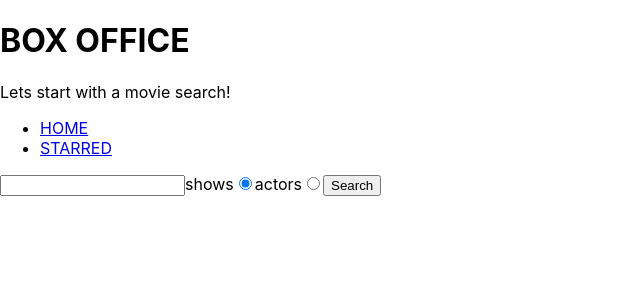
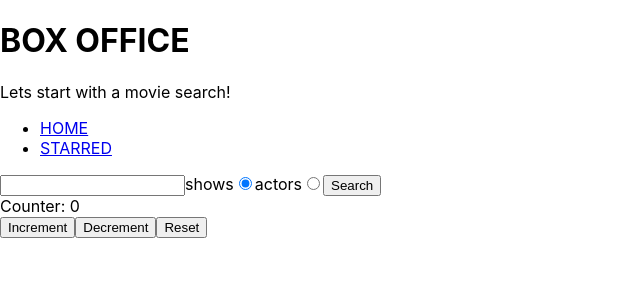
Before and after one commit to TanviNaik13/box-office, a React (Create React App) app: page / in a window 1280 px wide. Shown: the top 300 px of the page, without its empty margins (0-640 px from the left). Built offline with nearby package versions, Linux system fonts and the light colour scheme.

Commit message:
created usePersistedReducer to sync state and local storage

```diff
--- a/src/components/shows/ShowsCard.jsx
+++ b/src/components/shows/ShowsCard.jsx
@@ -1,5 +1,5 @@
 import { Link } from 'react-router-dom';
-const ShowsCard = ({ name, image, summary, id }) => {
+const ShowsCard = ({ name, image, summary, id, onStarMeClick }) => {
   const summaryStripped = summary
     ? summary.split(' ').slice(0, 10).join(' ').replace(/<.+?>/g, '')
     : 'No description';
@@ -15,7 +15,9 @@ const ShowsCard = ({ name, image, summary, id }) => {
         <Link to={`/show/${id}`} target="blank" rel="noreferrer">
           Read more
         </Link>
-        <button type="button">Star Me</button>
+        <button type="button" onClick={() => onStarMeClick(id)}>
+          Star Me
+        </button>
       </div>
     </div>
   );
--- a/src/components/shows/ShowsGrid.jsx
+++ b/src/components/shows/ShowsGrid.jsx
@@ -1,6 +1,45 @@
+import { useEffect, useReducer } from 'react';
 import ShowsCard from './ShowsCard';
 
+const usePersistedReducer = (reducer, initState, locStorageKey) => {
+  const [state, dispatch] = useReducer(reducer, initState, initial => {
+    const value = localStorage.getItem(locStorageKey);
+
+    return value ? JSON.parse(value) : initial;
+  });
+  useEffect(() => {
+    localStorage.setItem(locStorageKey, JSON.stringify(state));
+  }, [locStorageKey, state]);
+  return [state, dispatch];
+};
+
+const starredShowReducer = (currentStar, action) => {
+  switch (action.type) {
+    case 'STAR':
+      return currentStar.concat(action.showId);
+    case 'UNSTAR':
+      return currentStar.filter(showId => showId !== action.showId);
+
+    default:
+      return currentStar;
+  }
+};
 const ShowsGrid = ({ shows }) => {
+  const [starredShow, dispatchStarred] = usePersistedReducer(
+    starredShowReducer,
+    [],
+    'starredShows'
+  );
+
+  console.log({ starredShow });
+
+  const onStarMeClick = showId => {
+    const isStarred = starredShow.includes(showId);
+
+    if (isStarred) dispatchStarred({ type: 'UNSTAR', showId });
+    else dispatchStarred({ type: 'STAR', showId });
+  };
+
   return (
     <div>
       {shows.map(data => (
@@ -12,6 +51,7 @@ const ShowsGrid = ({ shows }) => {
           }
           summary={data.show.summary}
           id={data.show.id}
+          onStarMeClick={onStarMeClick}
         />
       ))}
     </div>
--- a/src/pages/Home.jsx
+++ b/src/pages/Home.jsx
@@ -1,12 +1,36 @@
-import { useState } from 'react';
+import { useState, useReducer } from 'react';
 import { useQuery } from '@tanstack/react-query';
 import { searchShow, searchPeople } from '../api/tvmaze';
 import SearchForm from '../components/SearchForm';
 import ShowsGrid from '../components/shows/ShowsGrid';
 import ActorsGrid from '../components/actors/ActorsGrid';
 
+const reducerFn = (currCounter, action) => {
+  switch (action.type) {
+    case 'INCREMENT':
+      return currCounter + 1;
+    case 'DECREMENT':
+      return currCounter - 1;
+    case 'RESET':
+      return 0;
+  }
+  return 0;
+};
+
 const Home = () => {
   const [filter, setFiIter] = useState('');
+
+  const [counter, dispatch] = useReducer(reducerFn, 0);
+
+  const onIncrement = () => {
+    dispatch({ type: 'INCREMENT' });
+  };
+  const onDecrement = () => {
+    dispatch({ type: 'DECREMENT' });
+  };
+  const onReset = () => {
+    dispatch({ type: 'RESET' });
+  };
 
   const { data: apiData, error: apiErr } = useQuery({
     queryKey: ['search', filter],
@@ -44,7 +68,16 @@ const Home = () => {
   return (
     <div>
       <SearchForm onSearch={onSearch} />
-
+      <div>Counter: {counter}</div>
+      <button type="button" onClick={onIncrement}>
+        Increment
+      </button>
+      <button type="button" onClick={onDecrement}>
+        Decrement
+      </button>
+      <button type="button" onClick={onReset}>
+        Reset
+      </button>
       <div>{renderApiData()}</div>
     </div>
   );
```
